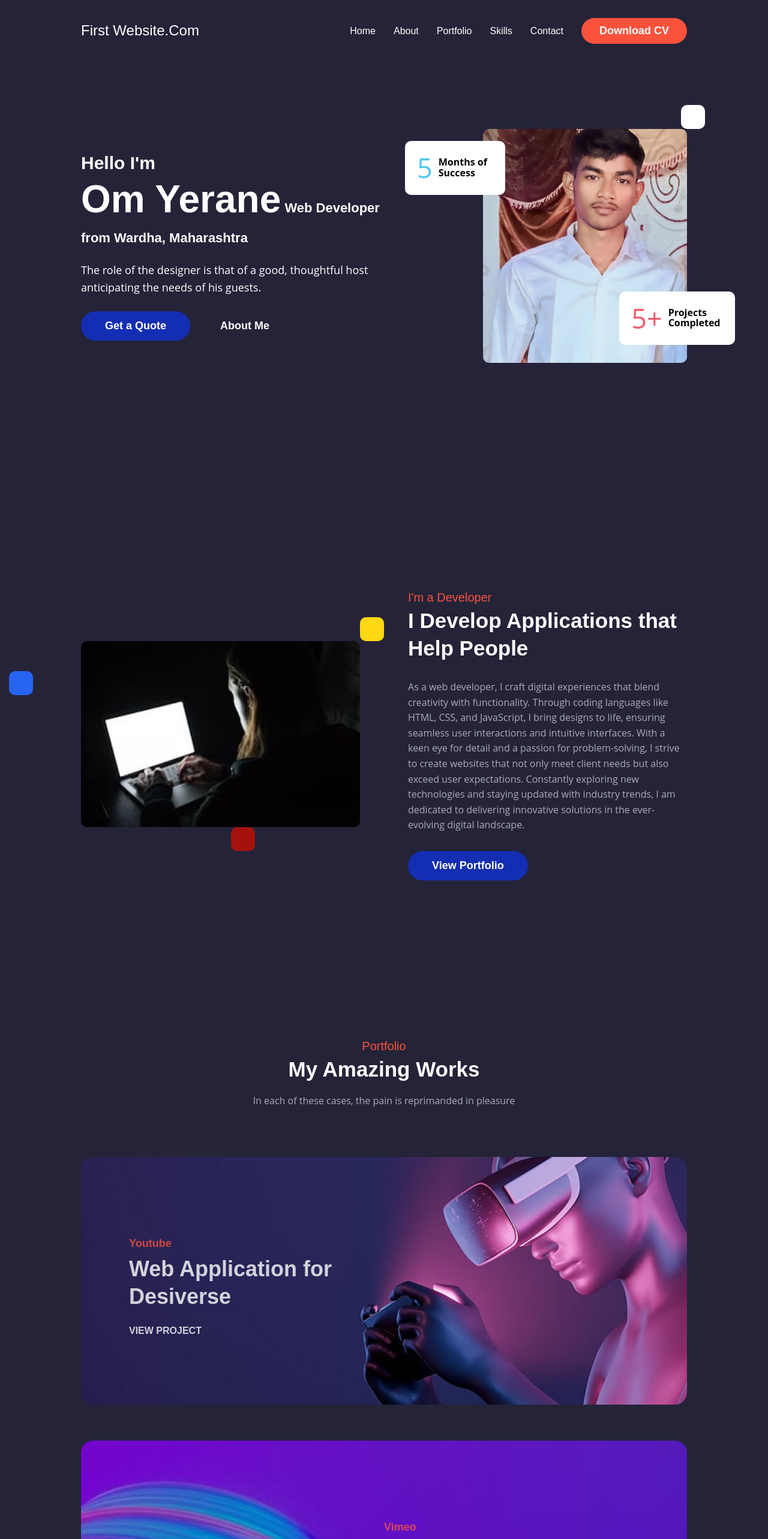
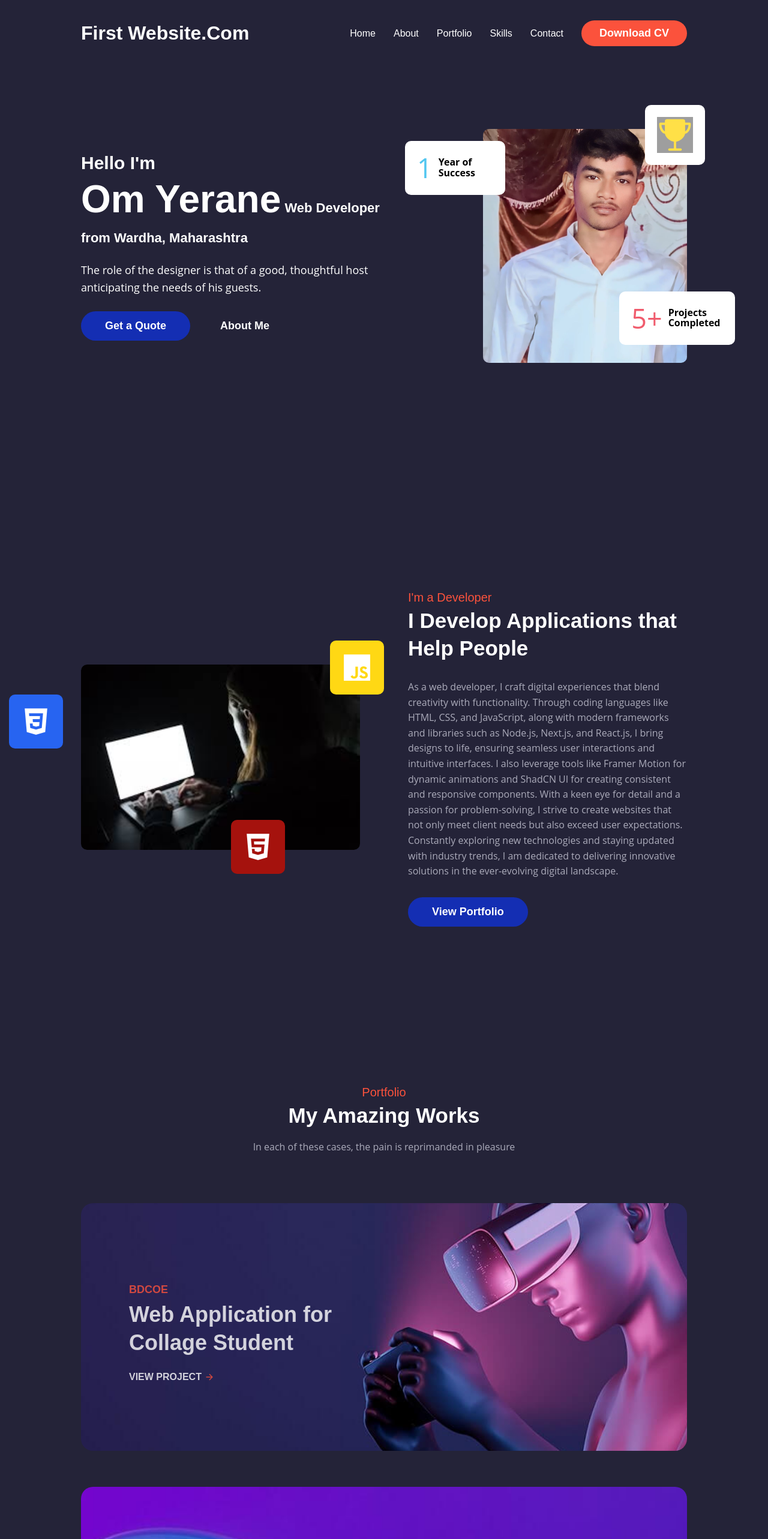
Before and after one commit to OmYerne17/Portfolio, a Next.js app: page / in a window 1280 px wide. Shown: the top 2566 px of the page at 60% size. Built offline with nearby package versions, Linux system fonts and the light colour scheme.

Commit message:
Initial commit

```diff
--- a/src/app/page.js
+++ b/src/app/page.js
@@ -12,10 +12,10 @@ export default function Home() {
   return (
     <>
       <Header />
-      <Hero /> {/* //done */}
-      <About /> {/* //done */}
+      <Hero />
+      <About />
       <Portfolio />
-      <Skills /> {/* //done */}
+      <Skills />
       <Contact />
       <Footer />
       <BackToTop />
--- a/src/components/About.js
+++ b/src/components/About.js
@@ -1,9 +1,26 @@
-'use client'
-import { motion } from "framer-motion"
-import Image from "next/image"
-import ViewportWrapper from "./ViewportWrapper"
+"use client";
+import { motion } from "framer-motion";
+import Image from "next/image";
+import ViewportWrapper from "./ViewportWrapper";
+import { useEffect } from "react";
 
 export default function About() {
+  useEffect(() => {
+    const scriptESM = document.createElement("script");
+    scriptESM.type = "module";
+    scriptESM.src = "https://unpkg.com/ionicons@5.5.2/dist/ionicons/ionicons.esm.js";
+    document.body.appendChild(scriptESM);
+
+    const scriptNomodule = document.createElement("script");
+    scriptNomodule.src = "https://unpkg.com/ionicons@5.5.2/dist/ionicons/ionicons.js";
+    document.body.appendChild(scriptNomodule);
+
+    return () => {
+      document.body.removeChild(scriptESM);
+      document.body.removeChild(scriptNomodule);
+    };
+  }, []);
+
   return (
     <section className="section about" id="about">
       <div className="container">
@@ -44,7 +61,7 @@ export default function About() {
               animate={{ opacity: 1, y: 0 }}
               transition={{ delay: 0.8, duration: 0.6 }}
             >
-              <ion-icon name="logo-angular"></ion-icon>
+              <ion-icon name="logo-html5"></ion-icon>
             </motion.div>
           </motion.figure>
         </ViewportWrapper>
@@ -73,12 +90,7 @@ export default function About() {
               animate={{ opacity: 1 }}
               transition={{ delay: 0.8, duration: 0.6 }}
             >
-              As a web developer, I craft digital experiences that blend creativity with functionality. Through coding
-              languages like HTML, CSS, and JavaScript, I bring designs to life, ensuring seamless user interactions and
-              intuitive interfaces. With a keen eye for detail and a passion for problem-solving, I strive to create
-              websites that not only meet client needs but also exceed user expectations. Constantly exploring new
-              technologies and staying updated with industry trends, I am dedicated to delivering innovative solutions in
-              the ever-evolving digital landscape.
+              As a web developer, I craft digital experiences that blend creativity with functionality. Through coding languages like HTML, CSS, and JavaScript, along with modern frameworks and libraries such as Node.js, Next.js, and React.js, I bring designs to life, ensuring seamless user interactions and intuitive interfaces. I also leverage tools like Framer Motion for dynamic animations and ShadCN UI for creating consistent and responsive components. With a keen eye for detail and a passion for problem-solving, I strive to create websites that not only meet client needs but also exceed user expectations. Constantly exploring new technologies and staying updated with industry trends, I am dedicated to delivering innovative solutions in the ever-evolving digital landscape.
             </motion.p>
             <motion.a
               href="#portfolio"
@@ -118,5 +130,5 @@ export default function About() {
         }
       `}</style>
     </section>
-  )
+  );
 }
--- a/src/components/Header.js
+++ b/src/components/Header.js
@@ -1,9 +1,31 @@
+"use client"
+import React, { useEffect, useState } from 'react';
+
 export default function Header() {
+    const [isVisible, setIsVisible] = useState(true);
+    let lastScrollY = window.scrollY;
+
+    const handleScroll = () => {
+        if (window.scrollY > lastScrollY) {
+            setIsVisible(false); // Scrolling down
+        } else {
+            setIsVisible(true); // Scrolling up
+        }
+        lastScrollY = window.scrollY;
+    };
+
+    useEffect(() => {
+        window.addEventListener('scroll', handleScroll);
+        return () => {
+            window.removeEventListener('scroll', handleScroll);
+        };
+    }, []);
+
     return (
-      <header className="header" data-header>
+      <header className={`header ${isVisible ? 'visible' : 'hidden'}`} data-header>
         <div className="container">
           <a href="#">
-            <h1 className="logo">First Website.Com</h1>
+            <h1 className="logo !text-[32px] font-bold">First Website.Com</h1>
           </a>
           <button className="nav-toggle-btn" aria-label="Toggle Menu" data-nav-toggle-btn>
             <ion-icon name="menu-outline" className="menu-icon"></ion-icon>
--- a/src/components/Hero.js
+++ b/src/components/Hero.js
@@ -26,8 +26,8 @@ export default function Hero() {
             animate={{ opacity: 1, x: 0 }}
             transition={{ delay: 0.4, duration: 0.6 }}
           >
-            <p className="elem-title">5</p>
-            <p className="elem-text">Months of Success</p>
+            <p className="elem-title">1</p>
+            <p className="elem-text">Year of Success</p>
           </motion.div>
           <motion.div
             className="elem elem-2"
@@ -68,7 +68,7 @@ export default function Hero() {
             animate={{ opacity: 1 }}
             transition={{ delay: 1.4, duration: 0.6 }}
           >
-            The role of the designer is that of a good, thoughtful host anticipating the needs of his guests.
+             The role of the designer is that of a good, thoughtful host anticipating the needs of his guests.
           </motion.p>
           <motion.div
             className="btn-group"
--- a/src/components/Portfolio.js
+++ b/src/components/Portfolio.js
@@ -1,19 +1,16 @@
-'use client'
-import { motion } from "framer-motion"
-import ViewportWrapper from "./ViewportWrapper"
+"use client";
+import { motion } from "framer-motion";
+import ViewportWrapper from "./ViewportWrapper";
+import Link from "next/link";
 
 export default function Portfolio() {
   return (
     <section className="section portfolio" id="portfolio">
       <div className="container">
         <ViewportWrapper>
-          <motion.p className="section-subtitle">
-            Portfolio
-          </motion.p>
+          <motion.p className="section-subtitle">Portfolio</motion.p>
 
-          <motion.h2 className="h2 section-title">
-            My Amazing Works
-          </motion.h2>
+          <motion.h2 className="h2 section-title">My Amazing Works</motion.h2>
 
           <motion.p className="section-text">
             In each of these cases, the pain is reprimanded in pleasure
@@ -32,7 +29,9 @@ export default function Portfolio() {
                 <motion.a
                   href="#"
                   className="portfolio-card"
-                  style={{ backgroundImage: `url('./images/portfolio-${item}.jpg')` }}
+                  style={{
+                    backgroundImage: `url('./images/portfolio-${item}.jpg')`,
+                  }}
                   whileHover={{ scale: 1.03 }}
                   whileTap={{ scale: 0.98 }}
                   transition={{ type: "spring", stiffness: 300, damping: 10 }}
@@ -49,7 +48,13 @@ export default function Portfolio() {
                       animate={{ y: 0, opacity: 1 }}
                       transition={{ delay: 1 + index * 0.1, duration: 0.4 }}
                     >
-                      {item === 1 ? "Youtube" : item === 2 ? "Vimeo" : item === 3 ? "Soundcloud" : "Details"}
+                      {item === 1
+                        ? "BDCOE"
+                        : item === 2
+                        ? "Food Express"
+                        : item === 3
+                        ? "DRAGS"
+                        : "Details"}
                     </motion.p>
                     <motion.h3
                       className="h3 card-title"
@@ -57,7 +62,22 @@ export default function Portfolio() {
                       animate={{ y: 0, opacity: 1 }}
                       transition={{ delay: 1.1 + index * 0.1, duration: 0.4 }}
                     >
-                      Web Application for Desiverse
+                      Web{" "}
+                      {item === 1
+                        ? "Application"
+                        : item === 2
+                        ? "App"
+                        : item === 3
+                        ? "Page"
+                        : "site"}{" "}
+                      for{" "}
+                      {item === 1
+                        ? "Collage Student"
+                        : item === 2
+                        ? "Foodie People"
+                        : item === 3
+                        ? "Drags Component"
+                        : "SignUp Form"}
                     </motion.h3>
                     <motion.span
                       className="btn-link"
@@ -65,7 +85,20 @@ export default function Portfolio() {
                       animate={{ y: 0, opacity: 1 }}
                       transition={{ delay: 1.2 + index * 0.1, duration: 0.4 }}
                     >
-                      <span>View Project</span>
+                      <Link
+                        href={
+                          item === 1
+                            ? "https://bdcoe.vercel.app/"
+                            : item === 2
+                            ? "https://github.com/OmYerne17/Food_Express"
+                            : item === 3
+                            ? "https://github.com/OmYerne17/DRAGS"
+                            : "https://github.com/OmYerne17/SignUp"
+                        }
+                      >
+                        View Project
+                      </Link>
+
                       <ion-icon name="arrow-forward"></ion-icon>
                     </motion.span>
                   </motion.div>
@@ -76,5 +109,5 @@ export default function Portfolio() {
         </ViewportWrapper>
       </div>
     </section>
-  )
+  );
 }
--- a/src/css/style.css
+++ b/src/css/style.css
@@ -914,6 +914,7 @@
     .elem-3 ion-icon {
       color: var(--minion-yellow);
       font-size: 6rem;
+      background-image: url("http://127.0.0.1:5500/Portfolio/images/Om%20banner%20.jpg")      ;
     }
 
     .rotate-img {
```
Also changed, not shown: public/images/Om.png (added).
